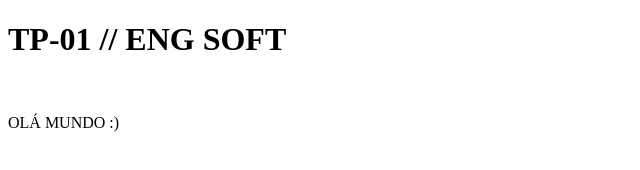
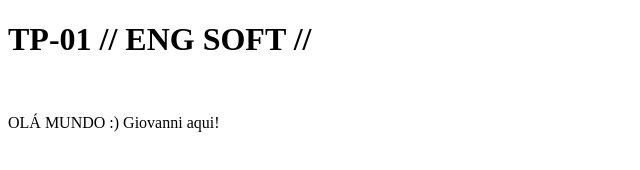
Before and after one commit to vitinb7/AulaEngSoft, a plain HTML site: page index.html in a window 1280 px wide. Shown: the whole page, without its empty margins (0-640 px from the left). Drawn offline with Linux system fonts and the light colour scheme.

Commit message:
Hello world do Gio

```diff
--- a/index.html
+++ b/index.html
@@ -4,11 +4,12 @@
     <meta charset="UTF-8">
     <meta http-equiv="X-UA-Compatible" content="IE=edge">
     <meta name="viewport" content="width=device-width, initial-scale=1.0">
+
     <title>TP-01 / ENG SOFT</title>
 </head>
 <body>
-    <H1>TP-01 // ENG SOFT</H1>
+    <H1>TP-01 // ENG SOFT //</H1>
     <br>
-    <p>OLÁ MUNDO :)</p>
+    <p>OLÁ MUNDO :) Giovanni aqui!</p>
 </body>
 </html>
```
